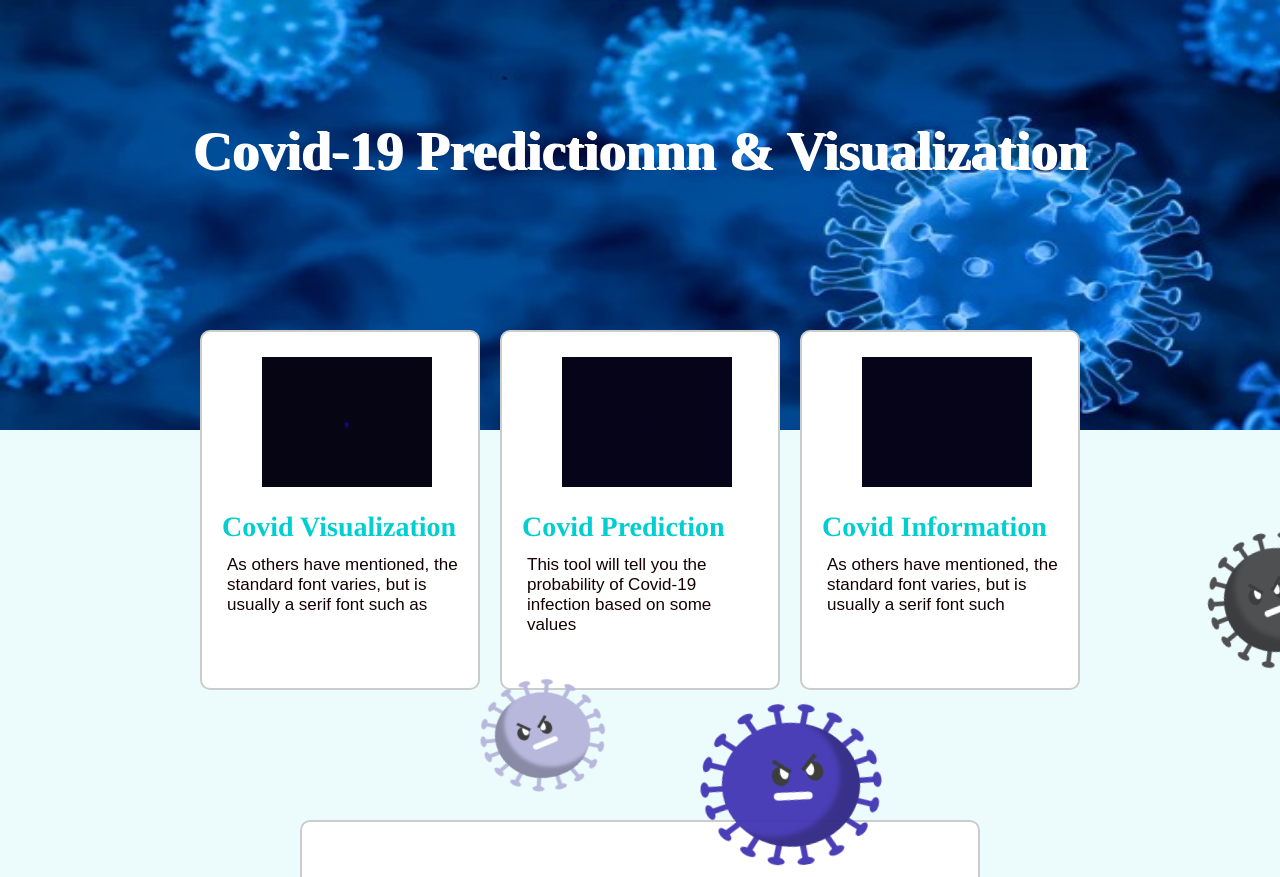
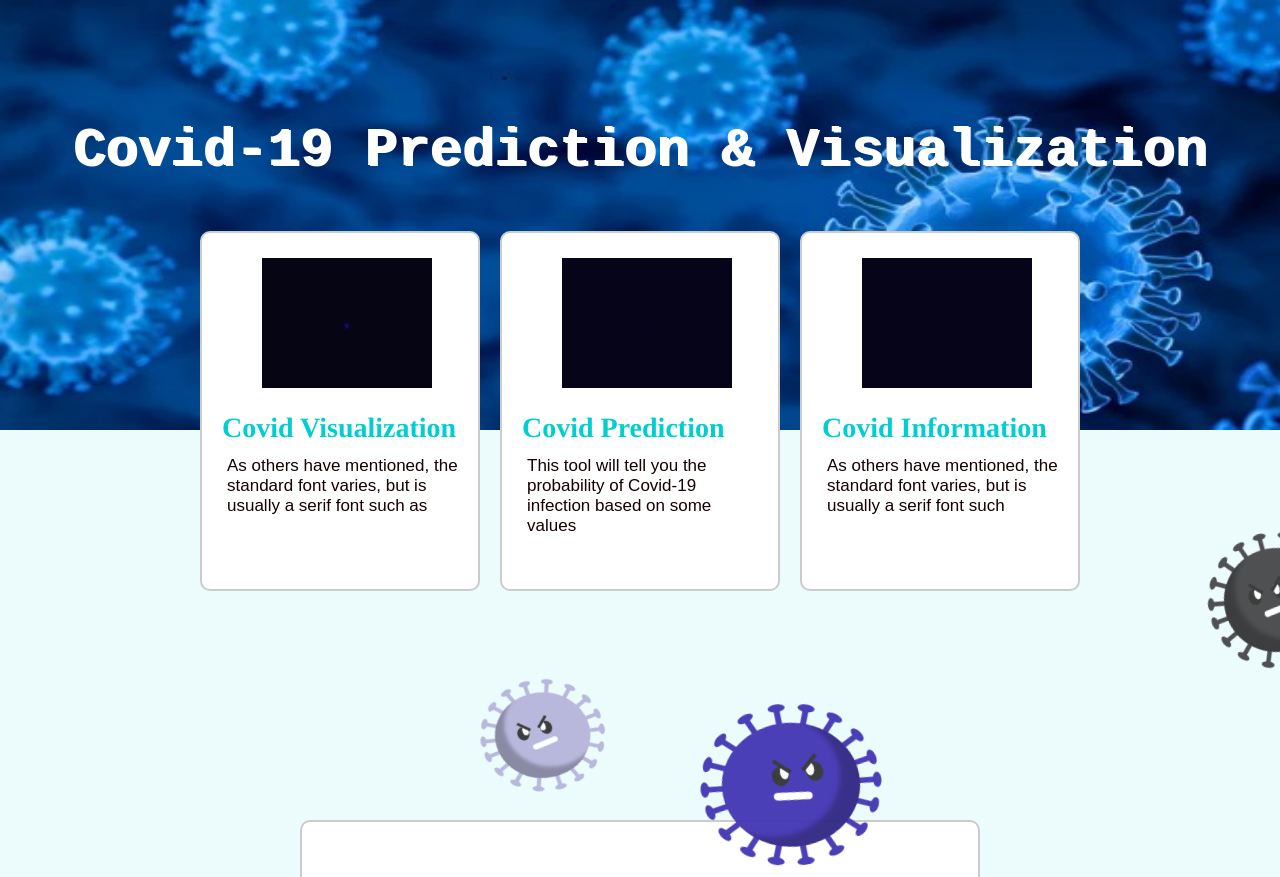
Before and after one commit to Umang-19/SheHacks-Hackathon, a plain HTML site: page index.html in a window 1280 px wide. Shown: the top 877 px of the page. Drawn offline with Linux system fonts and the light colour scheme.

Commit message:
new index file

```diff
--- a/index.html
+++ b/index.html
@@ -24,23 +24,65 @@
         -webkit-box-sizing: border-box;
         -moz-box-sizing: border-box;
     }
+
+    /* start */
     body{
         font-family: 'Quicksand', sans-serif;
         color: hsl(0, 100%, 4%);
         background-color: #ecfcfd;
         height: 1700px;
+
+        /* padding-top: 5em; */
+        /* display: flex; */
+        justify-content: center;
     }
+
+
+    /* DEMO-SPECIFIC STYLES */
+    .typewriter h1 {
+      color: #fff;
+      font-family: monospace;
+      overflow: hidden;
+      /* Ensures the content is not revealed until the animation */
+      /* border-right: 5px solid black;  */
+
+      /* The typwriter cursor */
+      white-space: nowrap; /* Keeps the content on a single line */
+      margin: 0 auto; /* Gives that scrolling effect as the typing happens */
+      /* letter-spacing: .1em;  */
+      /* Adjust as needed */
+      animation:
+        typing 3.5s steps(30, end),
+        blink-caret .5s step-end infinite;
+    }
+
+    /* The typing effect */
+    @keyframes typing {
+      from { width: 0 }
+      to { width: 100% }
+    }
+
+    /* The typewriter cursor effect */
+    @keyframes blink-caret {
+      from, to { border-color: transparent }
+      50% { border-color: black }
+
+    }
+
     .main{
         position: relative;
         /* background-image: url("back.jpg"); */
         width: 100%;
-        height: 400px;
+        /* height: 400px; */
         /* background-color: #758BF5; */
 
-
+        padding-bottom: 120px;
         /* opacity: 1; */
         /* padding-top: 120px; */
     }
+    /* last */
+
+
 
     h1{
       font-family: 'Times New Roman', Times, serif;
@@ -461,8 +503,10 @@
 
 	<div class="main">
     <img src="background.jpg" style="position: absolute; z-index: -1; height: 430px; width: 1521px ;">
-		<h1 style="text-align: center; font-size: 54px;  padding-top: 120px; color: white; text-shadow: 2px 1px white  " >
-      Covid-19 Predictionnn & Visualization</h1>
+		<div class="typewriter">
+      <h1 style="text-align: center; font-size: 54px;  padding-top: 120px; color: white; text-shadow: 2px 1px white  " >
+        Covid-19 Prediction & Visualization</h1>
+    </div>
 	</div>
 
   <div class="Visualization" id="common">
```
